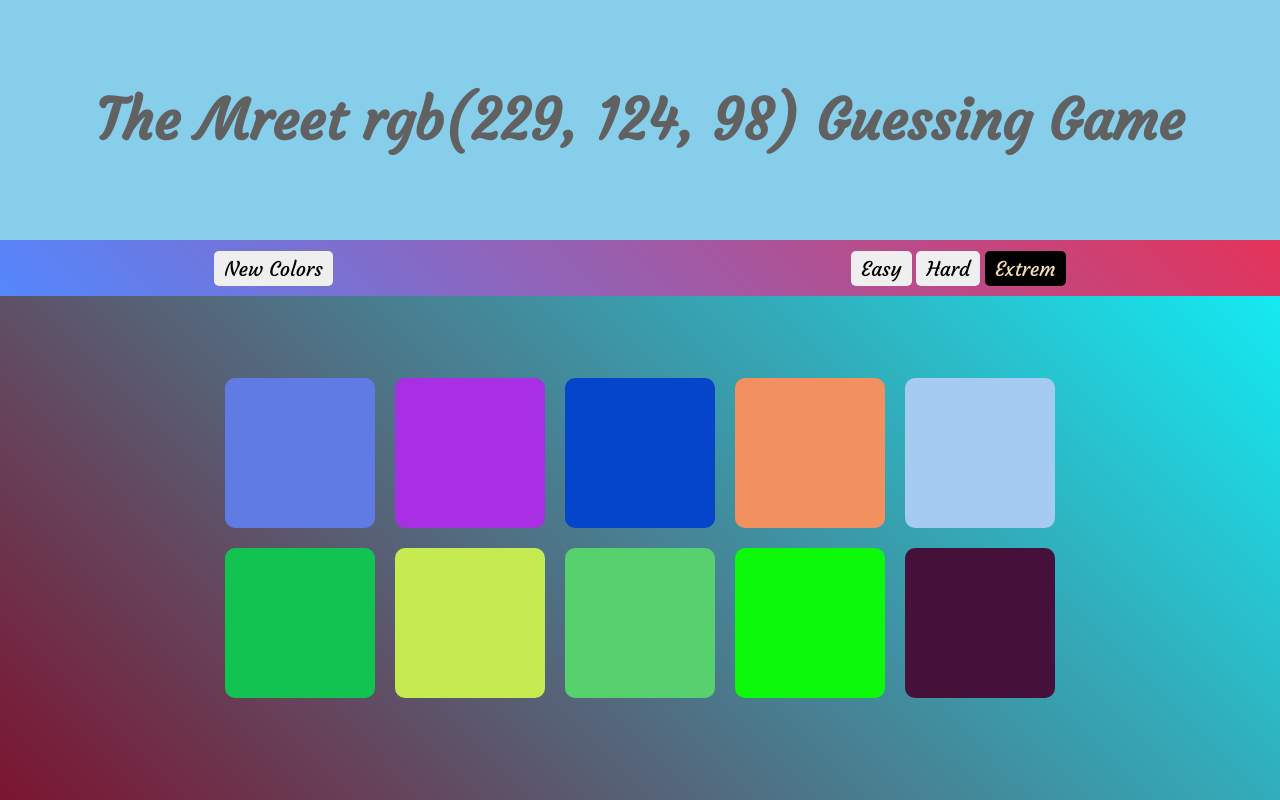
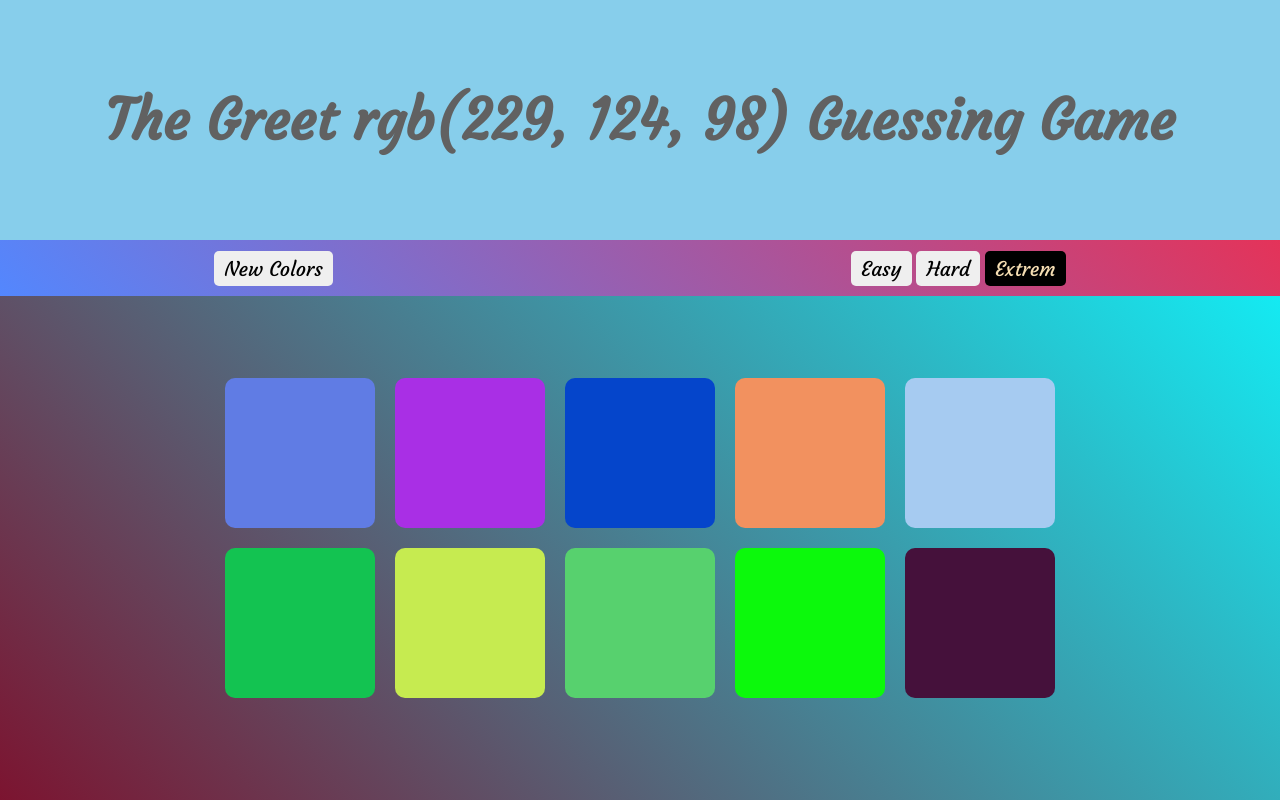
Before and after one commit to jaxkashif34/Color-Guessing-Game, a plain HTML site: page index.html in a window 1280 px wide. Drawn offline with Linux system fonts and the light colour scheme.

Commit message:
Undo the Word

```diff
--- a/index.html
+++ b/index.html
@@ -18,7 +18,7 @@
 <body>
     <div class="mainContainer">
         <div class="heading">
-            <h1>The Mreet <span class="colorDisplay"> RGB(58, 51, 32) </span> Guessing Game</h1>
+            <h1>The Greet <span class="colorDisplay"> RGB(58, 51, 32) </span> Guessing Game</h1>
         </div>
         <div class="modeReset">
             <div class="button">
```
